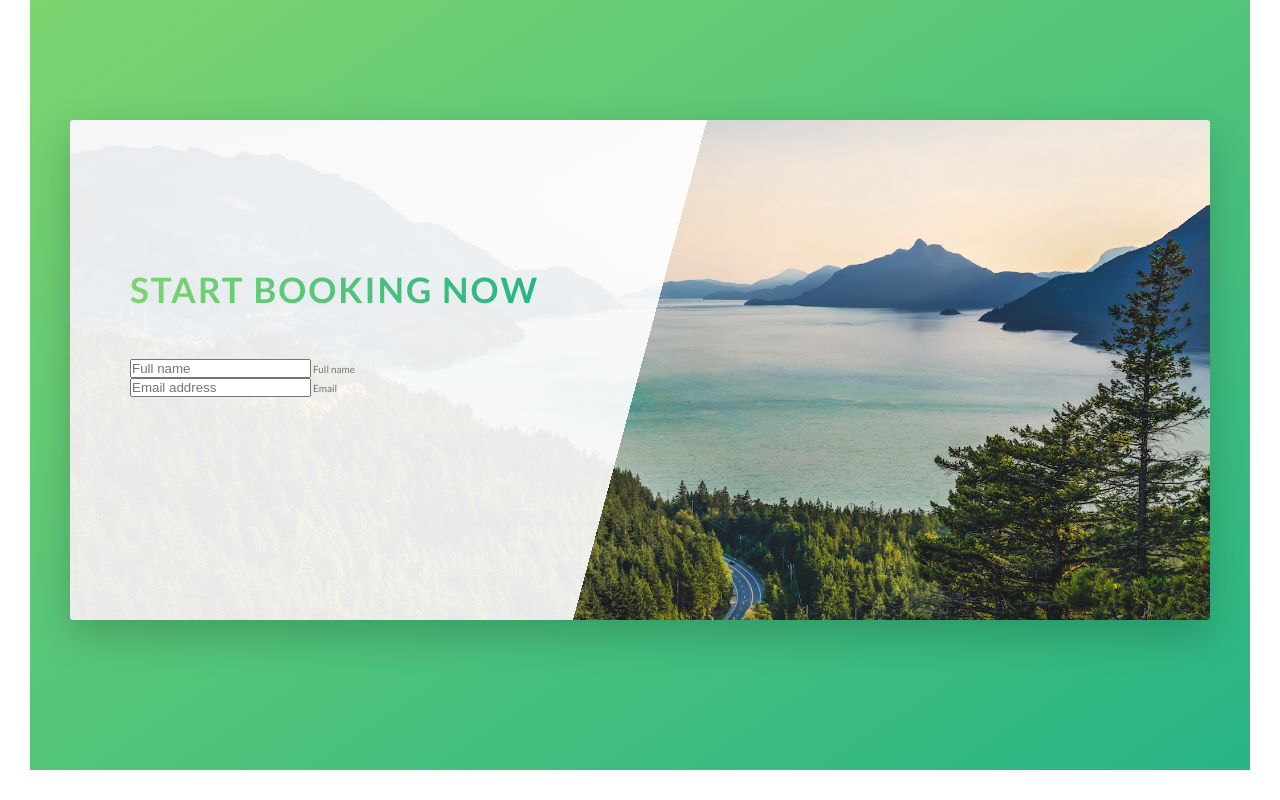
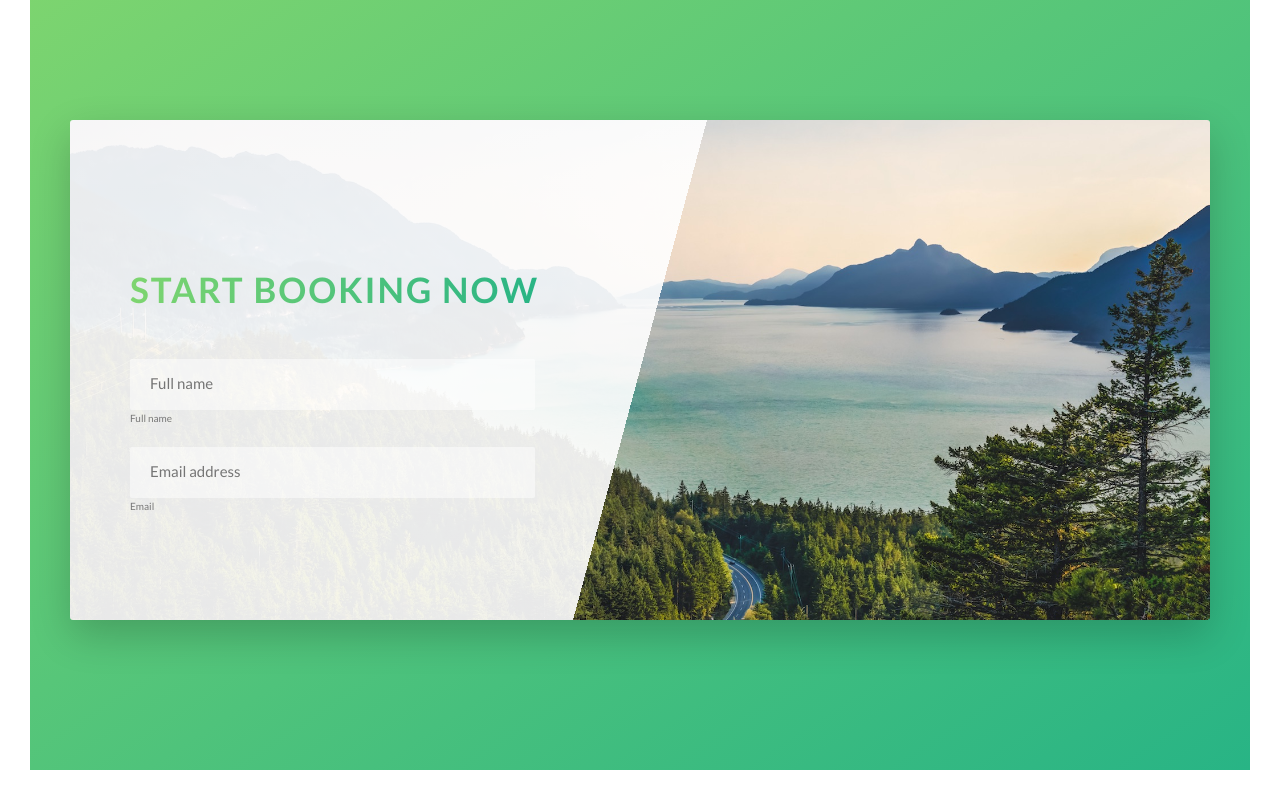
Before and after one commit to ZobairQ/natours, a website: page index.html in a window 1280 px wide. Shown: the part 4758-5558 px from the top of the page. Drawn offline with Linux system fonts and the light colour scheme.

Commit message:
Form input styling done

```diff
--- a/sass/components/_form.scss
+++ b/sass/components/_form.scss
@@ -0,0 +1,38 @@
+.form {
+  &__group {
+    &:not(:last-child) {
+      margin-bottom: 2rem;
+    }
+  }
+
+  &__input {
+    font-family: inherit;
+    color:inherit;
+    font-size: 1.5rem;
+    padding: 1.5rem 2rem;
+    border-radius: 0.2rem;
+    background-color: rgba($color-white, 0.5);
+    border: none;
+    border-bottom: 0.3rem solid transparent;
+    width: 90%;
+    display: block;
+
+    &:focus {
+      outline: none;
+      box-shadow: 0 1rem 2rem rgba($color-black, 0.1);
+      border-bottom: 0.3rem solid $color-primary;
+
+      &:invalid{
+        border-bottom: 0.3rem solid $color-secondary-dark;
+
+      }
+    }
+    &::-webkit-input-placeholder,
+    &::-moz-placeholder {
+      color: $color-grey-dark-1;
+    }
+  }
+
+  &__label {
+  }
+}
```
Also changed, not shown: css/style.css.
